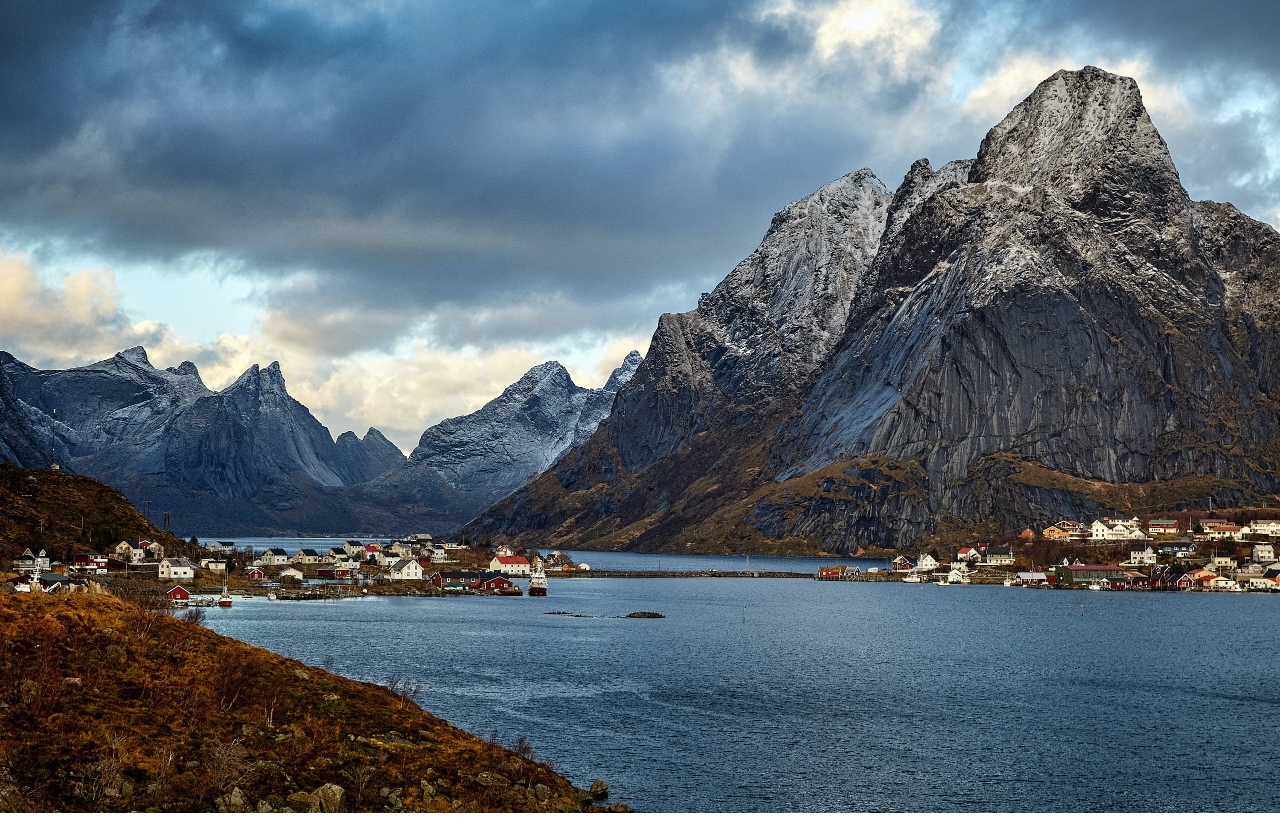
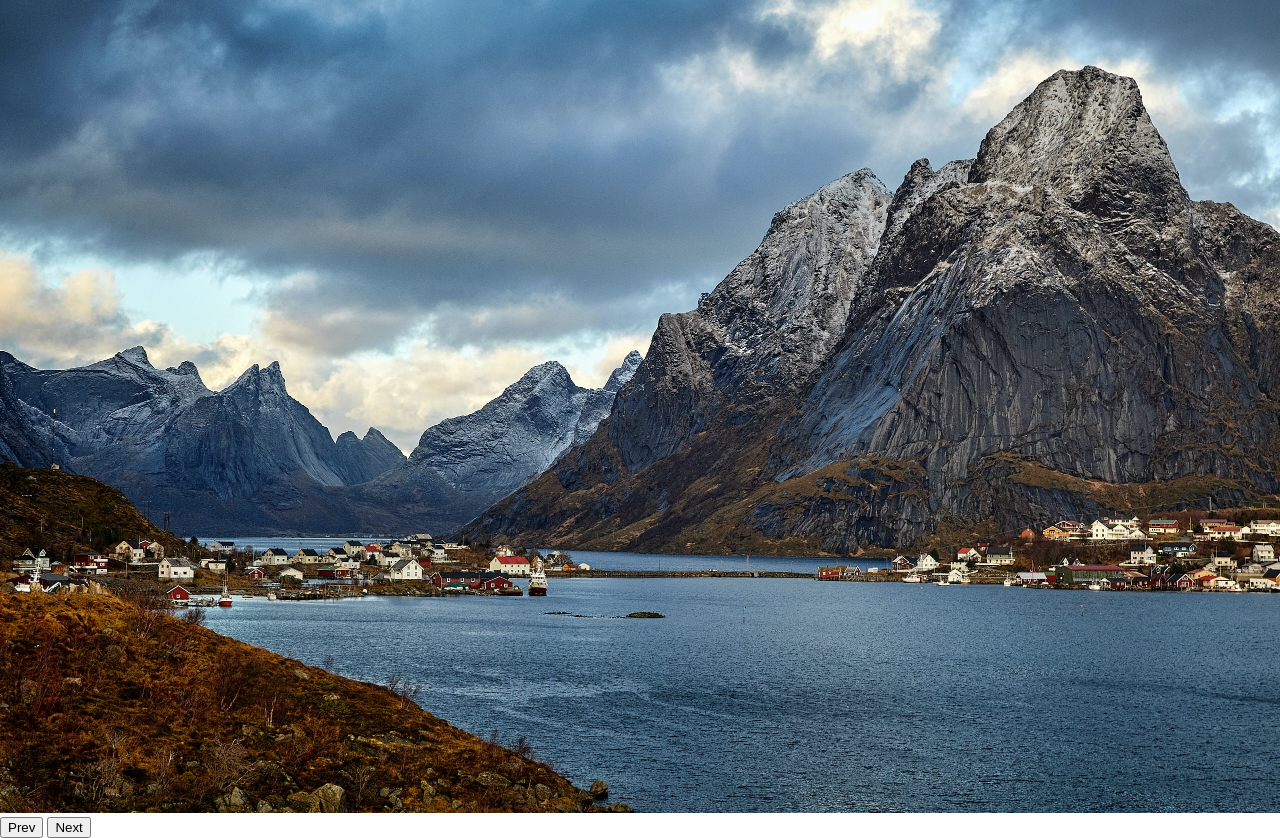
Before and after one commit to zacharyboelter/carousel-vanilla, a plain HTML site: page index.html in a window 1280 px wide. Shown: the part 4300-5138 px from the top of the page. Before the commit the page ends 5117 px from the top, so only its background shows below. Drawn offline with Linux system fonts and the light colour scheme.

Commit message:
html setup with arial-label

```diff
--- a/index.html
+++ b/index.html
@@ -9,11 +9,15 @@
 </head>
 <body>
     <div class="carousel">
-        <div class="carousel-item"><img src="./images/abbilyn-zavgorodniaia-QoBilxz1dNc-unsplash.jpg" alt=""></div>
+        <div class="carousel-item carousel-item-visible"><img src="./images/abbilyn-zavgorodniaia-QoBilxz1dNc-unsplash.jpg" alt=""></div>
         <div class="carousel-item"><img src="./images/ferdinand-stohr-W1FIkdPAB7E-unsplash.jpg" alt=""></div>
         <div class="carousel-item"><img src="./images/sami-takarautio-B8mHassV6Q0-unsplash.jpg" alt=""></div>
         <div class="carousel-item"><img src="./images/samuel-han-2StpuBvgzWA-unsplash.jpg" alt=""></div>
         <div class="carousel-item"><img src="./images/vidar-nordli-mathisen-641pLhGEEyg-unsplash.jpg" alt=""></div>
+        <div id="carousel-actions">
+            <button id="carousel-button-prev" aria-label="Previous slide">Prev</button>
+            <button id="carousel-button-next" aria-label="Next slide">Next</button>
+        </div>
     </div>
 
 </body>
```
